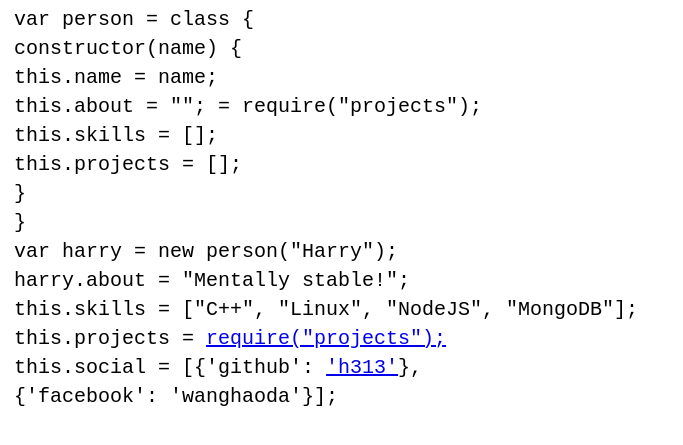
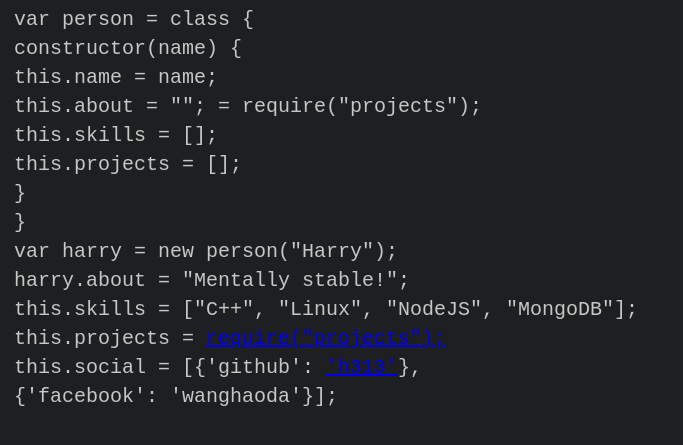
Before and after one commit to rootw4re/h313.github.io, a Jekyll site: the page built from index.html, in a window 1280 px wide. Shown: the top 445 px of the page, without its empty margins (0-683 px from the left). Built offline with Jekyll 4.4.1, drawn with Linux system fonts in a browser that asks for light colours; nearby versions of some CDN libraries.

Commit message:
fixed monospace

```diff
--- a/css/style.css
+++ b/css/style.css
@@ -1,5 +1,10 @@
-p{
-  font-family:monospace;
+p {
+  font-family: "Courier New", Courier, "Lucida Sans Typewriter", "Lucida Typewriter", monospace;
   font-size:20px;
   margin:0.3em;
+  color: #C5C8C6;
 }
+
+body {
+  background-color: #1D1F21;
+}
```
